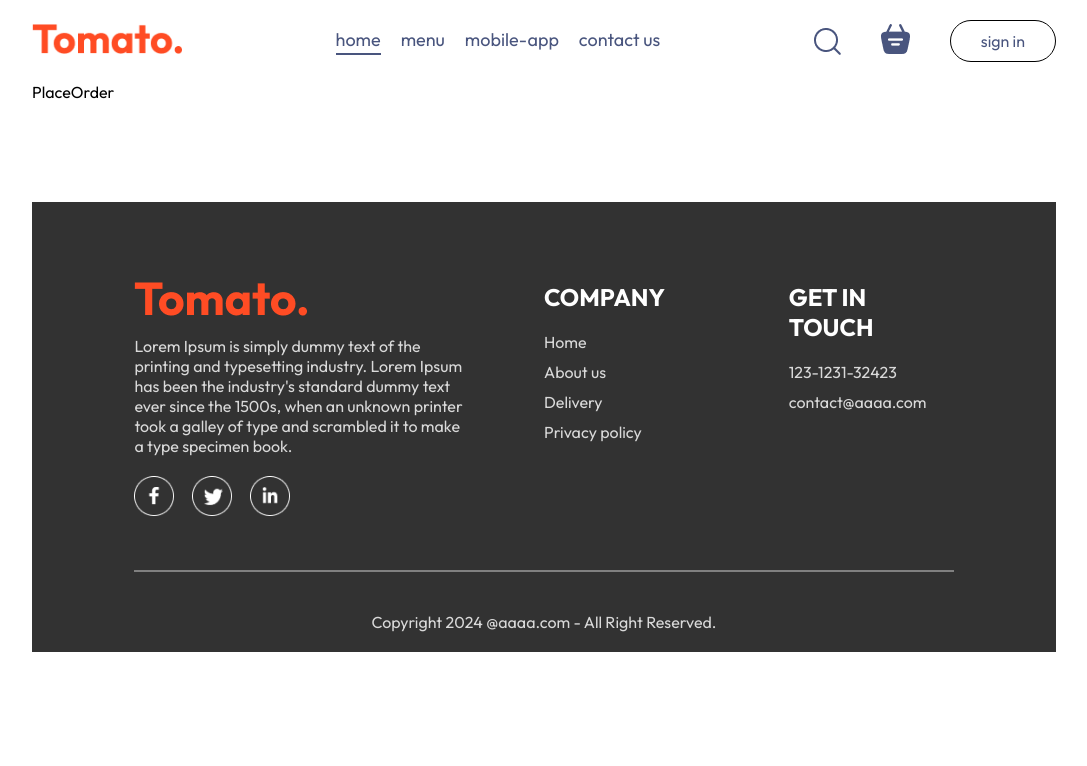
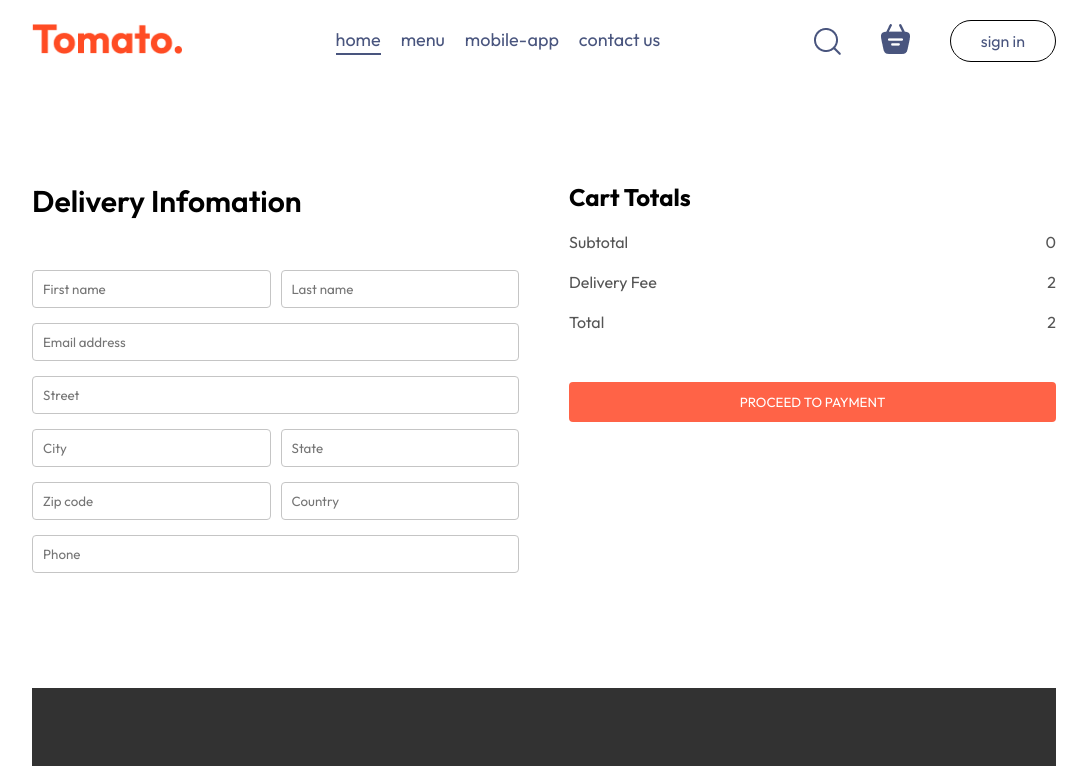
Before and after one commit to KimNakHyun2/react-food-delivery, a React (Vite) app in the folder front/: page /order in a window 1280 px wide. Shown: the top 766 px of the page, without its empty margins (96-1183 px from the left). Built offline with nearby package versions, Linux system fonts and the light colour scheme.

Commit message:
주문처리

```diff
--- a/front/src/pages/Cart/Cart.jsx
+++ b/front/src/pages/Cart/Cart.jsx
@@ -51,12 +51,12 @@
                     <hr/>
                     <div className="cart-total-detiails">
                         <p>Delivery Fee</p>
-                        <p>{2}</p>
+                        <p>{getTotalCartAmount()===0?0:2}</p>
                     </div>
                     <hr/>
                     <div className="cart-total-detiails">
                         <p>Total</p>
-                        <p>{getTotalCartAmount()+2}</p>
+                        <p>{getTotalCartAmount()===0? 0:getTotalCartAmount()+2}</p>
                     </div>
                 </div>
                 <button onClick={()=>navigate('/order')}>PROCEED TO CHECKOUT</button>
--- a/front/src/pages/PlaceOrder/PlaceOrder.css
+++ b/front/src/pages/PlaceOrder/PlaceOrder.css
@@ -0,0 +1,39 @@
+.place-order{
+    display: flex;
+    align-items: start;
+    justify-content: space-between;
+    gap: 50px;
+    margin-top: 100px;
+}
+
+.place-order-left{
+    width: 100%;
+    max-width: max(30%, 500px);
+}
+.place-order-left .title{
+    font-size: 30px;
+    font-weight: 600;
+    margin-bottom: 50px;
+}
+
+.place-order-left input{
+    margin-bottom: 15px;
+    width: 100%;
+    padding: 10px;
+    border: 1px solid #c5c5c5;
+    border-radius: 4px;
+}
+
+.place-order-left .multi-fields{
+    display: flex;
+    gap: 10px;
+}
+
+.place-order-right{
+    width: 100%;
+    max-width: max(40%, 500px);
+}
+
+.place-order .cart-total button{
+    margin-top: 30px;
+}
--- a/front/src/pages/PlaceOrder/PlaceOrder.jsx
+++ b/front/src/pages/PlaceOrder/PlaceOrder.jsx
@@ -1,9 +1,55 @@
-import React from 'react';
+import React, { useContext } from 'react';
+import { StoreContext } from '../../context/StoreContext';
 import "./PlaceOrder.css";
 
 const PlaceOrder = () => {
+    const {getTotalCartAmount} = useContext(StoreContext);
+
   return (
-    <div>PlaceOrder</div>
+    <form className='place-order'>
+        <div className="place-order-left">
+            <p className='title'>Delivery Infomation</p>
+            <div className='multi-fields'>
+                <input type='text' placeholder='First name'/>
+                <input type='text' placeholder='Last name'/>
+            </div>
+            <input type="email" placeholder='Email address'/>
+            <input type="text" placeholder='Street'/>
+            <div className='multi-fields'>
+                <input type='text' placeholder='City'/>
+                <input type='text' placeholder='State'/>
+            </div>
+
+            <div className='multi-fields'>
+                <input type='text' placeholder='Zip code'/>
+                <input type='text' placeholder='Country'/>
+            </div>
+            <input type="text" placeholder='Phone' />
+
+        </div>
+        <div className='place-order-right'>
+            <div className='cart-total'>
+                <h2>Cart Totals</h2>
+                <div>
+                    <div className="cart-total-detiails">
+                        <p>Subtotal</p>
+                        <p>{getTotalCartAmount()}</p>
+                    </div>
+                    <hr/>
+                    <div className="cart-total-detiails">
+                        <p>Delivery Fee</p>
+                        <p>{2}</p>
+                    </div>
+                    <hr/>
+                    <div className="cart-total-detiails">
+                        <p>Total</p>
+                        <p>{getTotalCartAmount()+2}</p>
+                    </div>
+                </div>
+                <button onClick={()=>navigate('/order')}>PROCEED TO PAYMENT</button>
+            </div>
+        </div>
+    </form>
   )
 }
 
```
